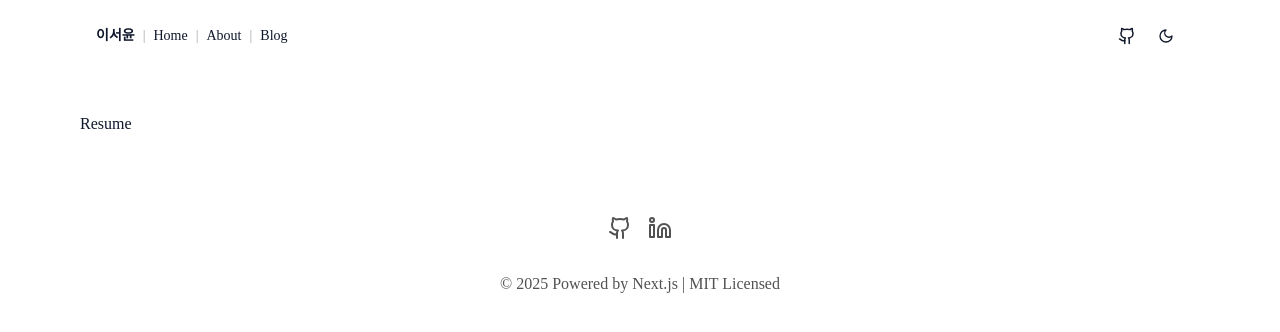
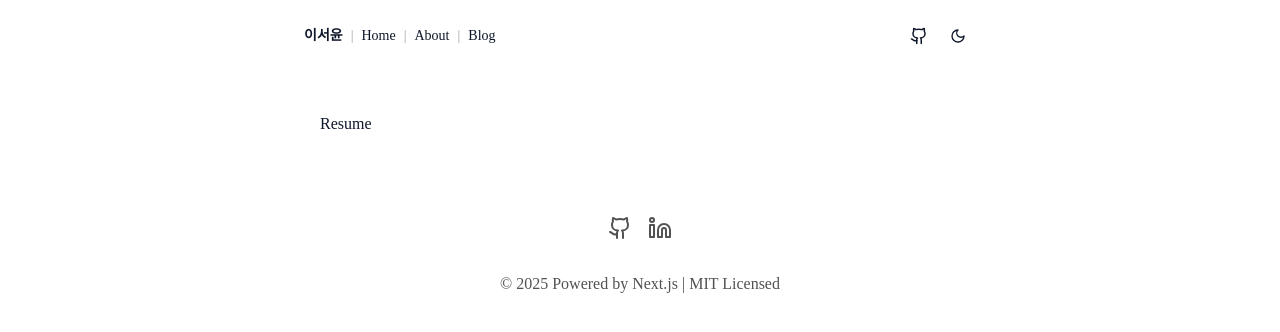
Before and after one commit to seoyoonyi/seoyoon-blog, a Next.js app: page /about in a window 1280 px wide. Shown: the top 332 px of the page. Built offline with nearby package versions, Linux system fonts and the light colour scheme; a web font is replaced by a local one.

Commit message:
reduce spacing and switch to mobile-friendly narrow layout
- Reduce post list spacing (gap-4 → gap-2)
- Change max width from screen-xl to 2xl for better readability
- Match header width with main content
- Remove excessive padding for cleaner look
- Optimize for text-focused content

```diff
--- a/app/(app)/layout.tsx
+++ b/app/(app)/layout.tsx
@@ -48,7 +48,7 @@ export default function RootLayout({ children }: { children: React.ReactNode })
       <body className='bg-background text-foreground antialiased'>
         <ThemeProvider attribute='class' defaultTheme='system' enableSystem>
           <Header />
-          <main className='mb-20 mt-10 flex max-w-screen-xl flex-auto flex-col px-4 md:mx-auto md:px-8 lg:px-20'>
+          <main className='mb-20 mt-10 flex max-w-2xl flex-auto flex-col px-4 md:mx-auto'>
             {children}
             <Footer />
           </main>
--- a/components/common/header.tsx
+++ b/components/common/header.tsx
@@ -10,7 +10,7 @@ import { Github } from 'lucide-react'
 const Header = () => {
   return (
     <header className='h-[72px] bg-background px-4'>
-      <div className='flex h-full max-w-screen-xl items-center px-4 md:mx-auto md:px-8 lg:px-20'>
+      <div className='flex h-full max-w-2xl items-center md:mx-auto'>
         {/* 왼쪽: 이름 + 네비게이션 */}
         <div className='flex items-center gap-2 text-sm'>
           <Link href='/' className='font-semibold hover:text-neutral-600 dark:hover:text-neutral-300'>
--- a/components/posts.tsx
+++ b/components/posts.tsx
@@ -100,7 +100,7 @@ export function BlogPosts({ currentCategory, allBlogs }: BlogPostsProps) {
   }
 
   return (
-    <div className='flex flex-col gap-4'>
+    <div className='flex flex-col gap-2'>
       {filteredBlogs.map((post) => (
         <div key={post.slug} className='flex items-baseline gap-4'>
           {/* 날짜 */}
```
